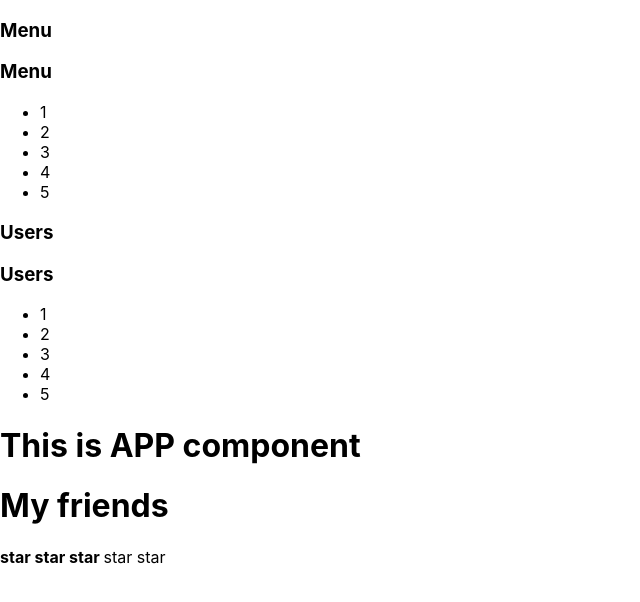
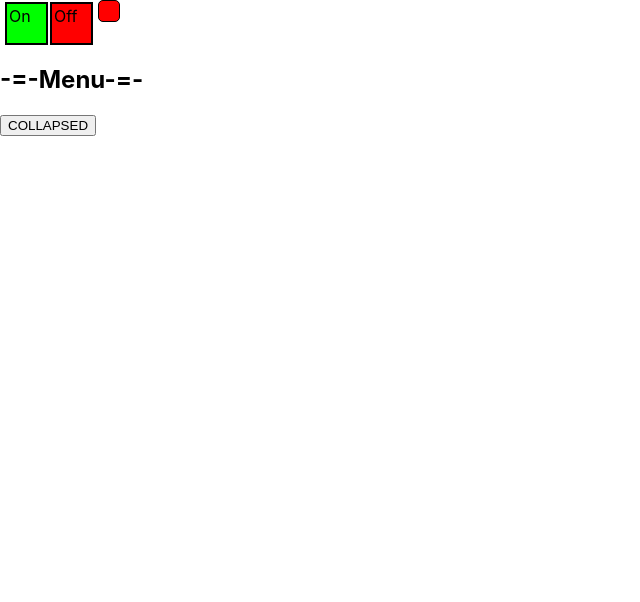
Before and after one commit to GST-Slava/project_one, a React (Create React App) app: page / in a window 1280 px wide. Shown: the top 602 px of the page, without its empty margins (0-640 px from the left). Built offline with nearby package versions, Linux system fonts and the light colour scheme.

Commit message:
add onOff component & UncontrolledAccordion

```diff
--- a/src/App.tsx
+++ b/src/App.tsx
@@ -2,18 +2,19 @@ import React from 'react';
 import './App.css';
 import {Accordion} from "./components/Accordion/Accordion";
 import {Rating} from "./components/Rating/Rating";
+import {OnOff} from "./components/OnOff/OnOff";
+import {UncontrolledAccordion} from "./components/Accordion/UncontrolledAccordion";
 
 export const App = () => {
+    console.log('App rendering')
     return (
         <div>
-            <Accordion titleValue={"Menu"} collapsed={true}/>
-            <Accordion titleValue={"Menu"} collapsed={false}/>
-            <Accordion titleValue={"Users"} collapsed={true}/>
+            <OnOff/>
+            <UncontrolledAccordion titleValue={'Menu'}/>
+            {/*<Accordion titleValue={"Menu"} collapsed={true}/>
             <Accordion titleValue={"Users"} collapsed={false}/>
             <PageTitle title={"This is APP component"}/>
-            <PageTitle title={"My friends"}/>
-            <Rating value={3}/>
-
+            <Rating value={3}/>*/}
         </div>
     )
 }
@@ -25,5 +26,3 @@ type PageTitlePropsType = {
 function PageTitle(props: PageTitlePropsType) {
     return <h1>{props.title}</h1>
 }
-
-export default App;
--- /dev/null
+++ b/src/components/Accordion/Accordion.module.css
@@ -0,0 +1,3 @@
+.buttonCollapse {
+    display: inline-block;
+}
--- a/src/components/Accordion/Accordion.tsx
+++ b/src/components/Accordion/Accordion.tsx
@@ -36,5 +36,3 @@ function AccordionBody() {
         </ul>
     )
 }
-
-export default Accordion;
--- /dev/null
+++ b/src/components/Accordion/UncontrolledAccordion.tsx
@@ -0,0 +1,52 @@
+import React, {useState} from "react";
+import cs from './Accordion.module.css'
+
+
+type UncontrolledAccordionPropsType = {
+    titleValue: string
+    //collapsed: boolean
+}
+
+export const UncontrolledAccordion = (props: UncontrolledAccordionPropsType) => {
+
+    let [collapsed, setCollapsed] = useState(true);
+
+
+    return (
+        <>
+            <div onClick={() => {
+                setCollapsed(false)
+            }}>
+                <AccordionTitle title={props.titleValue}/>
+                {!collapsed && <AccordionBody/>}
+            </div>
+            <button onClick={()=> {setCollapsed(true)}} className={cs.buttonCollapse}><span>COLLAPSED</span></button>
+        </>
+
+
+    )
+}
+
+type AccordionTitlePropsType = {
+    title: string
+}
+
+
+function AccordionTitle(props: AccordionTitlePropsType) {
+
+    return (
+        <h2>-=-{props.title}-=-</h2>
+    )
+}
+
+function AccordionBody() {
+    return (
+        <ul>
+            <li>1</li>
+            <li>2</li>
+            <li>3</li>
+            <li>4</li>
+            <li>5</li>
+        </ul>
+    )
+}
--- /dev/null
+++ b/src/components/OnOff/OnOff.module.css
@@ -0,0 +1,26 @@
+.onStyle {
+    width: 35px;
+    height: 35px;
+    display: inline-block;
+    border: 2px solid black;
+    margin-left: 5px;
+    padding: 2px;
+}
+
+.offStyle {
+    width: 35px;
+    height: 35px;
+    display: inline-block;
+    border: 2px solid black;
+    margin-left: 2px;
+    padding: 2px;
+}
+
+.indicator {
+    display: inline-block;
+    width: 20px;
+    height: 20px;
+    border-radius: 5px;
+    border: 1px solid black;
+    margin-left: 5px;
+}
--- /dev/null
+++ b/src/components/OnOff/OnOff.tsx
@@ -0,0 +1,36 @@
+import React, {useState} from "react";
+import cs from './OnOff.module.css';
+
+type PropsType = {
+    // on: boolean
+}
+
+export const OnOff = (props: PropsType) => {
+    console.log('OnOff rendering');
+
+    let [on, setOn] = useState(false)
+
+    const onStyle = {
+        backgroundColor: on ? 'silver' : 'lime'
+    };
+    const offStyle = {
+        backgroundColor: on ? 'silver' : 'red'
+    };
+    const indicatorStyle = {
+        backgroundColor: on ? 'lime' : 'red'
+    };
+
+    return (
+        <div>
+            <div className={cs.onStyle} style={onStyle} onClick={() => {
+                setOn(true)
+            }}>On
+            </div>
+            <div className={cs.offStyle} style={offStyle} onClick={() => {
+                setOn(false)
+            }}>Off
+            </div>
+            <div className={cs.indicator} style={indicatorStyle}></div>
+        </div>
+    )
+}
--- a/src/components/Rating/Rating.tsx
+++ b/src/components/Rating/Rating.tsx
@@ -23,7 +23,6 @@ type StarPropsType = {
 }
 
 function Star(props: StarPropsType) {
-    console.log("Star Rendering")
     if (props.selected) {
         return <span><b>star </b> </span>
     } else {
```
Also changed, not shown: 1 other file (tests, documents, lock files or other folders).
